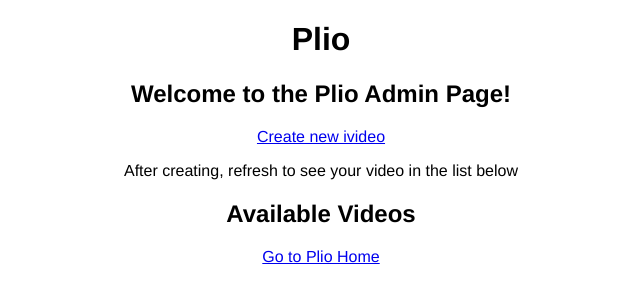
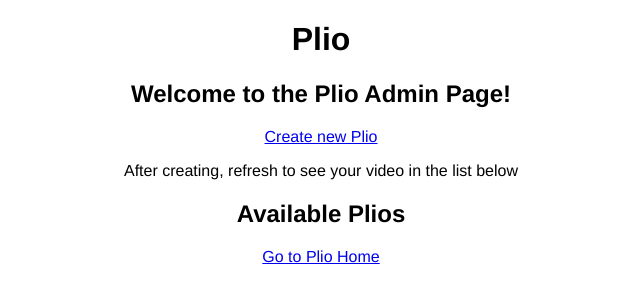
Before and after one commit to avantifellows/plio-backend, a Django app: page / in a window 1280 px wide. Shown: the top 303 px of the page, without its empty margins (319-959 px from the left). Run offline with Django 3.2, Linux system fonts and the light colour scheme; data that the repository does not hold is empty.

Commit message:
WIP: shifting from ivideo to plio and adding session ID

```diff
--- a/ivideo/settings.py
+++ b/ivideo/settings.py
@@ -205,11 +205,11 @@ AWS_S3_BUCKET_NAME_STATIC = "plio-static"
 AWS_S3_KEY_PREFIX_STATIC = os.environ.get("STATIC_BUCKET")
 AWS_S3_BUCKET_AUTH = False
 
-AWS_S3_MAX_AGE_SECONDS = 60 * 60 * 24 * 365  # 1 yea
+AWS_S3_MAX_AGE_SECONDS = 60 * 60 * 24 * 365  # 1 year
 
 STATIC_URL = f'{AWS_S3_PUBLIC_URL}/{AWS_S3_KEY_PREFIX_STATIC}/'
 STATIC_ROOT = os.path.join(BASE_DIR, 'static/')
 
 STATICFILES_DIRS = [
-        os.path.join(BASE_DIR, 'ivideo', 'static'),
+        os.path.join(BASE_DIR, 'ivideo', 'static')
 ]
--- a/ivideo/static/ivideo/style.css
+++ b/ivideo/static/ivideo/style.css
@@ -5,19 +5,20 @@ body {
     max-width: 800px;
 }
 
-h1, h2 {
+h1,
+h2 {
     text-align: center;
 }
 
-.ivideos {
+.plios {
     display: grid;
     margin: auto;
     grid-template-columns: repeat(auto-fit, minmax(350px, 1fr));
     grid-gap: 1rem;
 }
 
-.ivideo {
-    color:white;
+.plio {
+    color: white;
     border: 1px solid #ccc;
     background: #CC593D;
     padding: 2rem;
@@ -28,22 +29,24 @@ h1, h2 {
     text-decoration: none;
 }
 
-.ivideo a {
+.plio a {
     text-decoration: none;
     color: white;
 }
 
-.ivideo .title {
+.plio .title {
     font-weight: bold;
     font-size: 1.2rem;
 }
 
-.ivideo a:visited {
+.plio a:visited {
     text-decoration: none;
     color: white;
 }
 
+
 /* On screens that are 600px or less, set the background color to olive */
+
 @media screen and (min-width: 720) {
     body {
         width: 60%;
--- a/ivideo/templates/index.html
+++ b/ivideo/templates/index.html
@@ -14,27 +14,26 @@
 
     <h2>Welcome to the Plio Admin Page!</h2>
 
-    <a href="http://dry-atoll-92279.herokuapp.com/" target="blank">Create new ivideo</a>
+    <a href="http://dashboard.plio.in/" target="blank">Create new Plio</a>
     <p>After creating, refresh to see your video in the list below</p>
 
     <div class="sub_title">
-        <h2>Available Videos</h2>
-        <div class="ivideos">
-        {% if all_ivideos %}
-            {% for ivideo in all_ivideos %}
+        <h2>Available Plios</h2>
+        <div class="plios">
+        {% if all_plios %}
+            {% for plio in all_plios %}
 
-                <a href="player/{{ ivideo.object_id }} " class="ivideo">
+                <a href="player/{{ plio.object_id }} " class="plio">
                     <div class="title">
-                        {{ ivideo.title }}
+                        {{ plio.title }}
                     </div>
                     <div class="created_date">
-                        <i>Created: </i> {{ ivideo.created }}
+                        <i>Created: </i> {{ plio.created }}
                     </div>
                     <div class="id">
-                        ID: {{ ivideo.object_id }}
+                        ID: {{ plio.object_id }}
                     </div>
                     </a>
-
 
             {% endfor %}
         {% endif %}
--- a/ivideo/urls.py
+++ b/ivideo/urls.py
@@ -20,11 +20,10 @@ from . import views
 urlpatterns = [
     # path('player/', include('ivideo_player.urls')),
     path('player/', views.redirect_home),
-    path('player/<str:ivideo_id>', views.redirect_ivideo),
+    path('player/<str:plio_id>', views.redirect_plio),
     path('admin/', admin.site.urls),
-    # path('', views.index),
     path('', views.index),
-    path('ivideos_list', views.get_ivideos_list),
-    path('get_ivideo', views.get_ivideo),
+    path('plios_list', views.get_plios_list),
+    path('get_plio', views.get_plio),
     path('update_response', views.update_response)
 ]
--- a/ivideo/views.py
+++ b/ivideo/views.py
@@ -9,7 +9,8 @@ from rest_framework.decorators import api_view
 from device_detector import SoftwareDetector, DeviceDetector
 
 import ivideo
-from utils.avanti_s3 import get_all_ivideo_objects, get_object, push_response_to_s3
+from utils.s3 import get_all_plios, get_object, push_response_to_s3, \
+    get_session_id
 
 
 @api_view(['POST'])
@@ -43,24 +44,26 @@ def update_response(request):
 
 
 @api_view(['GET'])
-def get_ivideos_list(request):
-    all_ivideos = get_all_ivideo_objects()
+def get_plios_list(request):
+    all_plios = get_all_plios()
     response = {
-        "all_ivideos": all_ivideos
+        "all_plios": all_plios
     }
     return JsonResponse(response)
 
 
 @api_view(['GET'])
-def get_ivideo(request):
-    ivideo_id = request.GET.get('ivideo_id', '')
-    if not ivideo_id:
+def get_plio(request):
+    plio_id = request.GET.get('plio_id', '')
+    user_id = request.GET.get('user_id', '')
+
+    if not plio_id:
         return JsonResponse(
-            {"Error": "No Video specified"}, status=HttpResponseBadRequest)
+            {"Error": "Invalid Plio specified"}, status=HttpResponseBadRequest)
 
-    data = get_object(f'videos/{ivideo_id}.json')
+    data = get_object(f'videos/{plio_id}.json')
     if data is None:
-        return HttpResponseNotFound('<h1>Video not found</h1>')
+        return HttpResponseNotFound('<h1>Plio not found</h1>')
 
     jsondata = json.loads(data)
 
@@ -73,20 +76,24 @@ def get_ivideo(request):
         options.append(q['options'])
         times.append(question['time'])
 
+    session_id = get_session_id(plio_id, user_id)
+
     response = {
         'ivideo_details': jsondata,
         'times': times,
         'questions_list': questions,
         'set_of_options': options,
         'video_id': jsondata['video_id'],
-        'ivideo_id': ivideo_id,
-        'user_agent': get_user_agent_info(request)
+        'plio_id': plio_id,
+        'user_agent': get_user_agent_info(request),
+        'session_id': session_id
     }
 
     return JsonResponse(response, status=200)
 
 
 def get_user_agent_info(request):
+    """Get User-Agent information: browser, OS, device"""
     browser_info = request.META['HTTP_USER_AGENT']
 
     software_info = SoftwareDetector(browser_info).parse()
@@ -117,19 +124,16 @@ def get_user_agent_info(request):
 
 
 def index(request):
-    all_ivideos = get_all_ivideo_objects()
-    all_ivideos = [ivideo for ivideo in all_ivideos if "object_id" in ivideo]
-    context = {
-        "all_ivideos": all_ivideos
-    }
-
-    return render(request, 'index.html', context)
+    """Renders home page for backend"""
+    return render(request, 'index.html', {"all_plios": get_all_plios()})
 
 
 def redirect_home(request):
+    """Redirect to frontend home"""
     return redirect('https://player.plio.in', permanent=True)
 
 
-def redirect_ivideo(request, ivideo_id):
+def redirect_plio(request, plio_id):
+    """Redirect to frontend plio page"""
     return redirect(
-        f'https://player.plio.in/#/play/{ivideo_id}', permanent=True)
+        f'https://player.plio.in/#/play/{plio_id}', permanent=True)
--- a/utils/avanti_s3.py
+++ b/utils/s3.py
@@ -1,4 +1,6 @@
-from os.path import join
+from typing import Dict, List
+from os.path import join, splitext, basename
+
 
 import boto3
 import json
@@ -7,14 +9,14 @@ import urllib.request
 import urllib
 import datetime
 
+DEFAULT_BUCKET = 'plio-data'
 
-def get_video_title(videoId):
-    """
-    Gets video title from Youtube
-    """
+
+def get_video_title(video_id: str):
+    """Gets video title from YouTube"""
     params = {
         "format": "json",
-        "url": "https://www.youtube.com/watch?v=%s" % videoId
+        "url": "https://www.youtube.com/watch?v=%s" % video_id
     }
     url = "https://www.youtube.com/oembed"
     query_string = urllib.parse.urlencode(params)
@@ -26,7 +28,8 @@ def get_video_title(videoId):
     return data["title"]
 
 
-def push_response_to_s3(response_data):
+def push_response_to_s3(response_data: Dict):
+    """Upload response to s3"""
     meta_data = response_data['meta']
     response = response_data['response']
 
@@ -34,7 +37,7 @@ def push_response_to_s3(response_data):
     s3 = get_resource()
 
     # define bucket
-    bucket = 'plio-data'
+    bucket = DEFAULT_BUCKET
 
     # directory where responses are saved
     save_dir = 'answers'
@@ -48,14 +51,14 @@ def push_response_to_s3(response_data):
     s3.Object(bucket, file_path).put(
         Body=json.dumps(response), ContentType='application/json')
 
-    return f"http://plio-data.s3.ap-south-1.amazonaws.com/{file_path}"
+    return f"http://{DEFAULT_BUCKET}.s3.ap-south-1.amazonaws.com/{file_path}"
 
 
 def get_resource(
-        service_name='s3', region_name='ap-south-1',
-        aws_access_key_id='AKIARUBOPCTS2VKY7QQH',
-        aws_secret_access_key='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'):
-    """Authenticates boto3"""
+        service_name: str = 's3', region_name: str = 'ap-south-1',
+        aws_access_key_id: str = 'AKIARUBOPCTS2VKY7QQH',
+        aws_secret_access_key: str ='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'):
+    """Authenticates boto3 and returns and S3 resource"""
 
     return boto3.resource(
         service_name=service_name,
@@ -65,7 +68,8 @@ def get_resource(
     )
 
 
-def get_object(key, bucket="plio-data"):
+def get_object(key: str, bucket: str = DEFAULT_BUCKET):
+    """Returns the object data for a given key in the given bucket"""
     s3 = get_resource()
     try:
         obj = s3.Object(bucket, key)
@@ -74,11 +78,13 @@ def get_object(key, bucket="plio-data"):
         return None
 
 
-def get_all_ivideo_objects(bucket='plio-data', extensions=['json']):
+def get_all_plios(
+        bucket: str = DEFAULT_BUCKET, extensions: List[str] = ['json']):
+    """Returns all the plios in the specified bucket"""
     s3 = get_resource()
     s3_bucket = s3.Bucket(bucket)
 
-    # get all files information from buket
+    # get all plios only from the bucket
     files = s3_bucket.objects.filter(Prefix='videos/', Delimiter='/')
     # create empty list for final information
     matching_files = []
@@ -86,8 +92,8 @@ def get_all_ivideo_objects(bucket='plio-data', extensions=['json']):
     # Iterate throgh 'files', convert to dict. and add extension key.
     for file in files:
 
-        ext = file.key.split('.')[-1]
-        name = file.key.split('/')[-1].split('.')[0]
+        ext = splitext(file.key)[-1]
+        name = splitext(basename(file.key))[0]
         if ext in extensions:
             try:
                 json_content = json.loads(
@@ -97,10 +103,36 @@ def get_all_ivideo_objects(bucket='plio-data', extensions=['json']):
                 date = datetime.datetime.strftime(
                     file.last_modified, "%Y-%m-%d")
                 matching_files.append(dict({
-                    "object_id": name, "details": json_content,
+                    "plio_id": name, "details": json_content,
                     "title": video_title, "created": date
                 }))
-            except Exception as e:
+            except Exception:
                 pass
 
     return matching_files
+
+
+def get_session_id(
+        plio_id: str, user_id: str, bucket: str = DEFAULT_BUCKET):
+    """Returns the session ID for a given user-plio combination"""
+    if not plio_id:
+        raise ValueError('Invalid plio_id')
+
+    if not user_id:
+        return 0
+
+    s3 = get_resource()
+    s3_bucket = s3.Bucket(bucket)
+
+    # get all entries only from bucket
+    files = s3_bucket.objects.filter(Prefix='answers/', Delimiter='/')
+    # create empty list for final information
+    session_id = 0
+
+    # Iterate throgh 'files', convert to dict. and add extension key.
+    for file in files:
+        # only retain entries for the given Plio ID and user ID combination
+        if plio_id in file.key and user_id in file.key:
+            session_id += 1
+
+    return session_id
```
